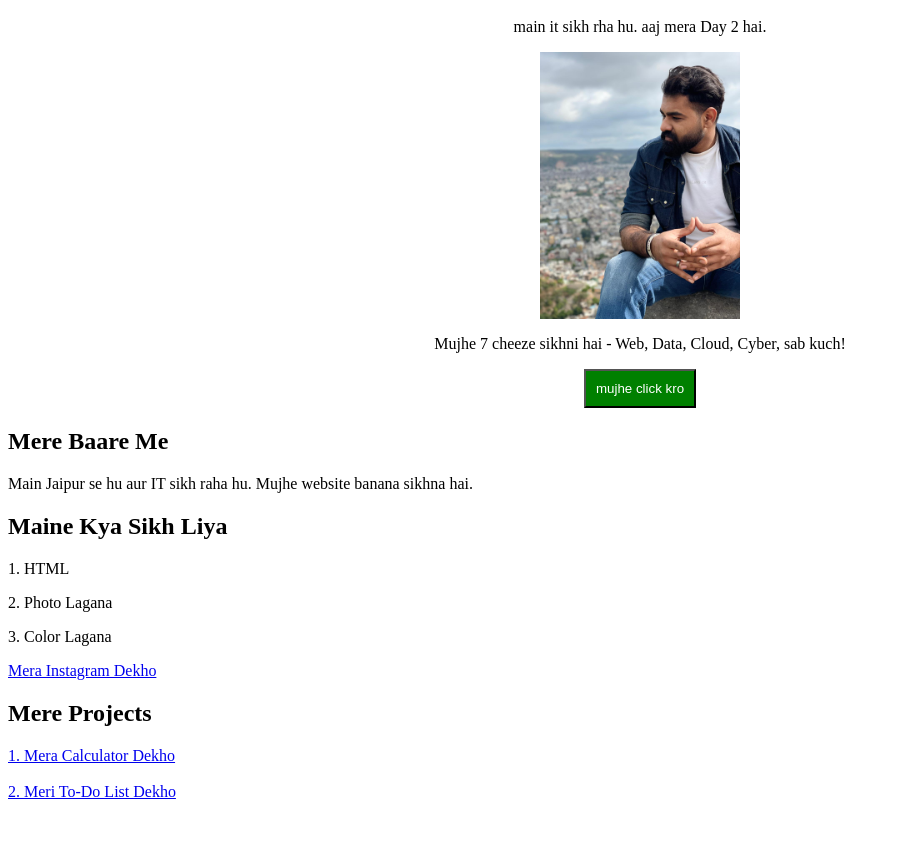
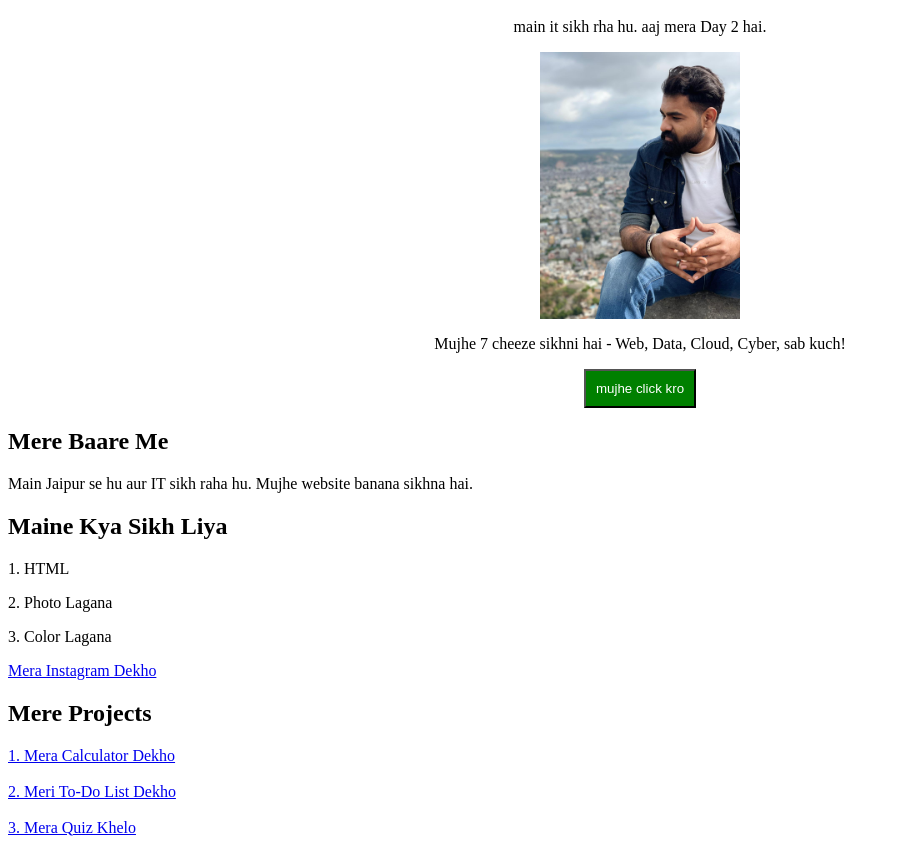
Before and after one commit to summer90249-guru/meri-website, a plain HTML site: page index.html in a window 1280 px wide. Shown: the part 48-893 px from the top of the page, without its empty margins (0-899 px from the left). Before the commit the page ends 857 px from the top, so only its background shows below. Drawn offline with Linux system fonts and the light colour scheme.

Commit message:
Add files via upload

```diff
--- a/index.html
+++ b/index.html
@@ -26,3 +26,5 @@ function helloBolo() {
 <a href="calculator.html">1. Mera Calculator Dekho</a>
 <br><br>
 <a href="todo.html">2. Meri To-Do List Dekho</a>
+<br><br>
+<a href="quiz.html">3. Mera Quiz Khelo</a>
```
